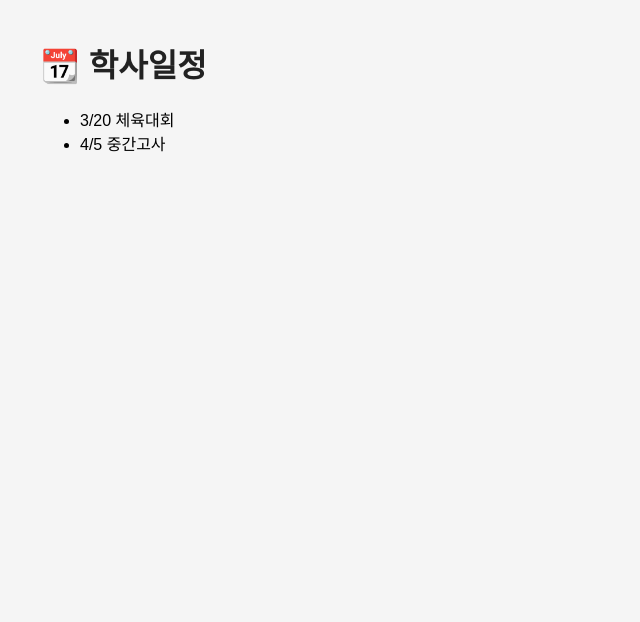
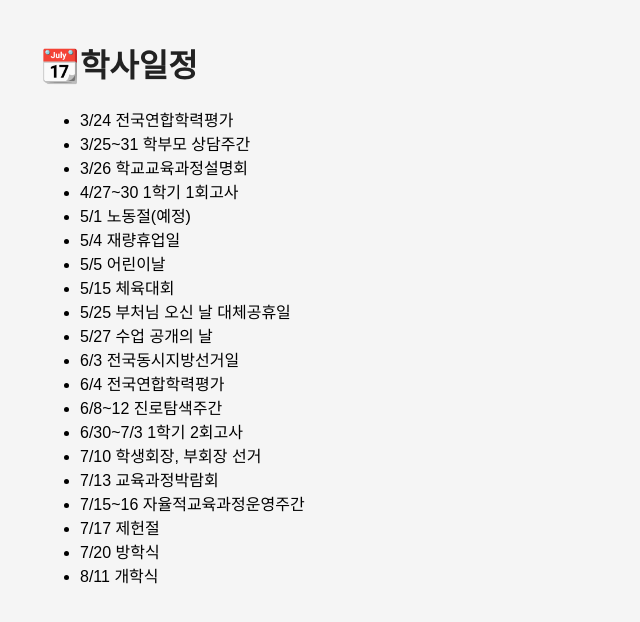
Before and after one commit to wnduldy/2-3, a plain HTML site: page calendar.html in a window 1280 px wide. Shown: the whole page, without its empty margins (0-640 px from the left). Drawn offline with Linux system fonts and the light colour scheme.

Commit message:
Update calendar.html

```diff
--- a/calendar.html
+++ b/calendar.html
@@ -8,11 +8,30 @@
 
 <body>
 
-<h1>📆 학사일정</h1>
+<h1>📆학사일정</h1>
 
 <ul>
-<li>3/20 체육대회</li>
-<li>4/5 중간고사</li>
+<li>3/24 전국연합학력평가</li>
+<li>3/25~31 학부모 상담주간</li>
+<li>3/26 학교교육과정설명회</li>
+<li>4/27~30 1학기 1회고사</li>
+<li>5/1 노동절(예정)</li>
+<li>5/4 재량휴업일</li>
+<li>5/5 어린이날</li>
+<li>5/15 체육대회</li>
+<li>5/25 부처님 오신 날 대체공휴일</li>
+<li>5/27 수업 공개의 날</li>
+<li>6/3 전국동시지방선거일</li>
+<li>6/4 전국연합학력평가</li>
+<li>6/8~12 진로탐색주간</li>
+<li>6/30~7/3 1학기 2회고사</li>
+<li>7/10 학생회장, 부회장 선거</li>
+<li>7/13 교육과정박람회</li>
+<li>7/15~16 자율적교육과정운영주간</li>
+<li>7/17 제헌절</li>
+<li>7/20 방학식</li>
+<li>8/11 개학식</li>
+
 </ul>
 
 </body>
```
